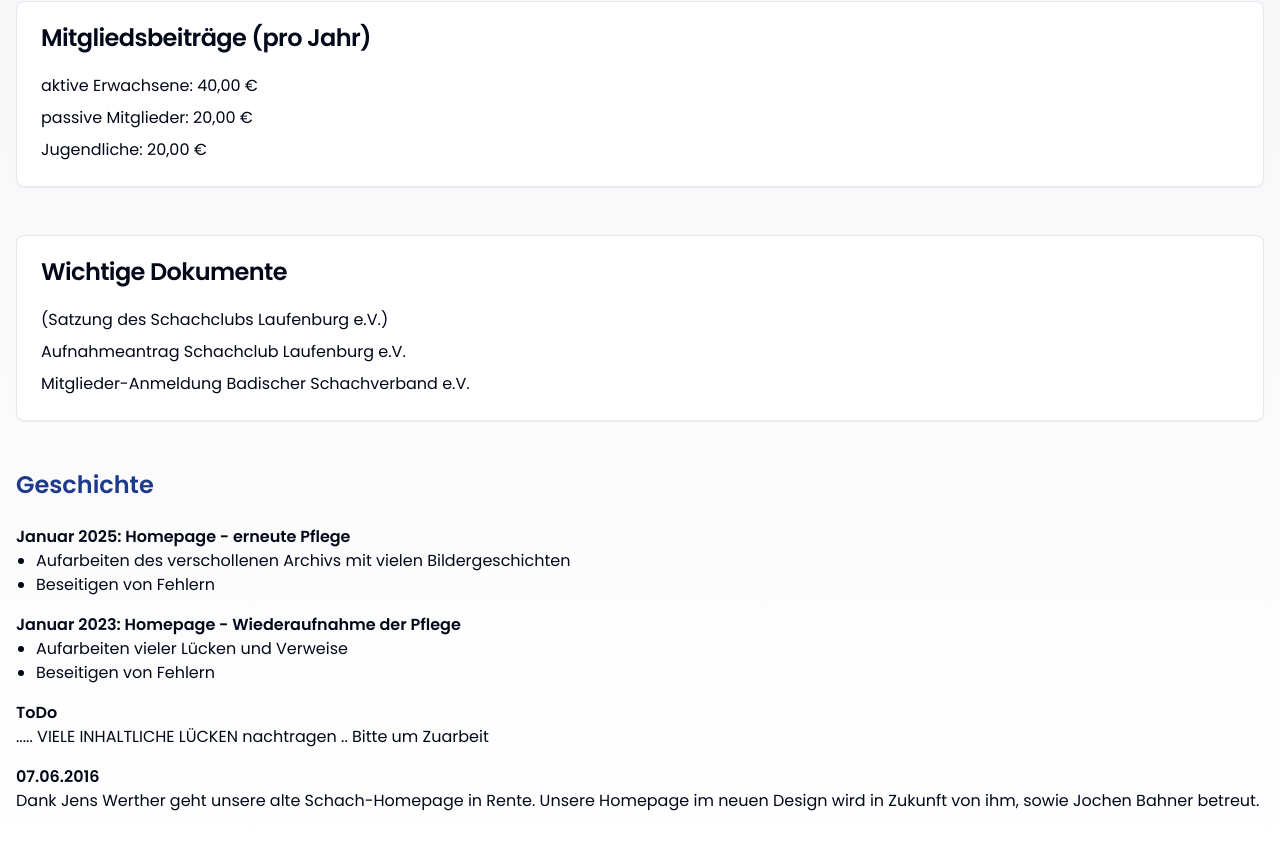
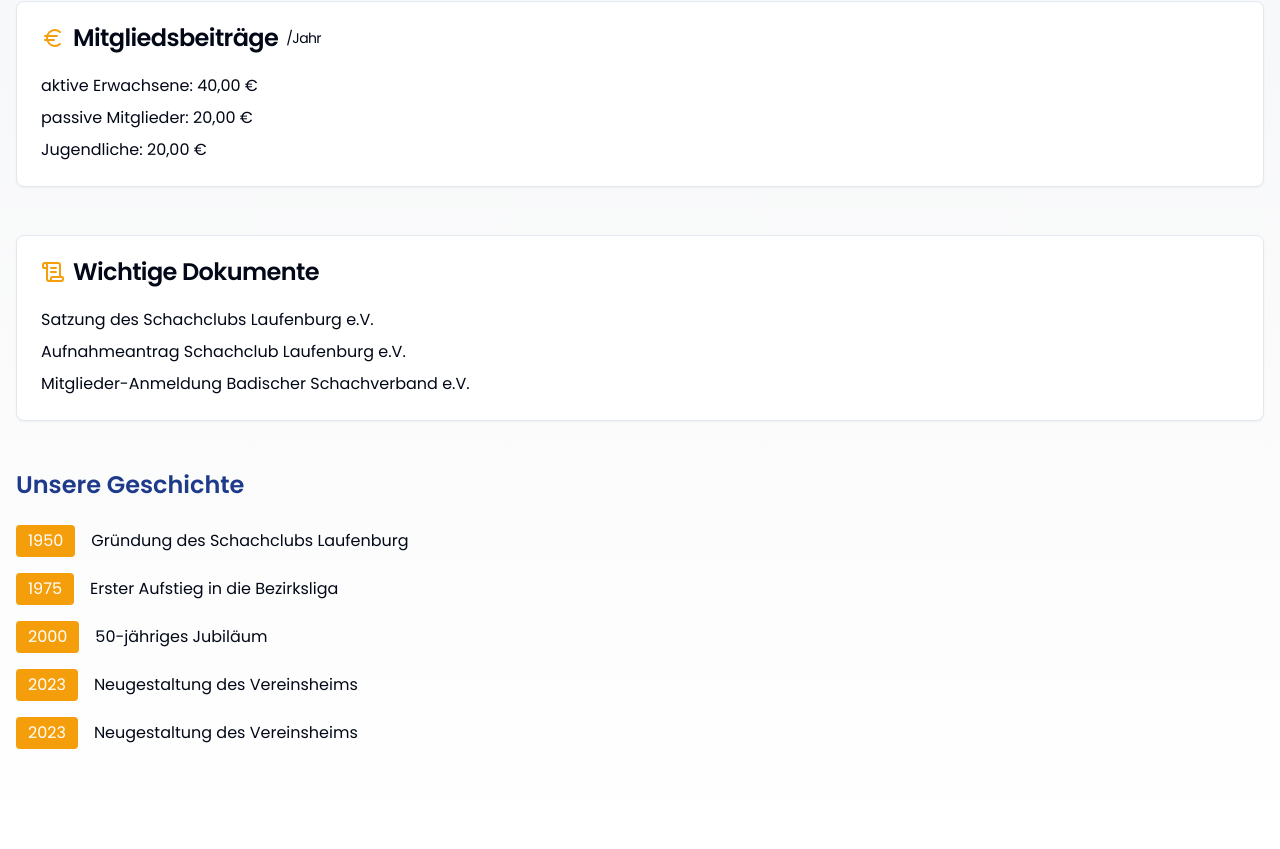
Before and after one commit to myronsi/schachclub-laufenburg, a React (Vite) app: page /ueberuns in a window 1280 px wide. Shown: the part 445-1294 px from the top of the page. Built offline with nearby package versions, Linux system fonts and the light colour scheme.

Commit message:
Reverted to edit 5f33a0e9-2f22-4114-8b65-2f26353550d5: "beauty things"

```diff
--- a/src/components/AboutSection.tsx
+++ b/src/components/AboutSection.tsx
@@ -1,13 +1,23 @@
 
-import { Info, Users } from "lucide-react";
+import { Info, Users, Euro, ScrollText } from "lucide-react";
 import { Card, CardContent, CardHeader, CardTitle } from "@/components/ui/card";
 import { useScrollAnimation } from "@/hooks/useScrollAnimation";
 
 const AboutSection = () => {
   const boardAnimation = useScrollAnimation();
+  const timelineAnimation = useScrollAnimation();
   const feesAnimation = useScrollAnimation();
   const documentsAnimation = useScrollAnimation();
   const historyAnimation = useScrollAnimation();
+
+  const timeline = [
+    { year: "1950", event: "Gründung des Schachclubs Laufenburg" },
+    { year: "1975", event: "Erster Aufstieg in die Bezirksliga" },
+    { year: "2000", event: "50-jähriges Jubiläum" },
+    { year: "2023", event: "Neugestaltung des Vereinsheims" },
+    { year: "2023", event: "Neugestaltung des Vereinsheims" },
+    // ToDo ..... VIELE INHALTLICHE LÜCKEN nachtragen .. //
+  ];
 
   return (
     <section id="about" className="py-16">
@@ -40,7 +50,11 @@ const AboutSection = () => {
           className={`mb-12 opacity-0 ${feesAnimation.isVisible ? 'animate-slideInRight' : ''}`}
         >
           <CardHeader>
-            <CardTitle>Mitgliedsbeiträge (pro Jahr)</CardTitle>
+            <CardTitle className="flex items-center gap-2">
+              <Euro className="text-club-accent" />
+              Mitgliedsbeiträge
+              <span className="text-sm font-normal">/Jahr</span>
+            </CardTitle>
           </CardHeader>
           <CardContent>
             <ul className="space-y-2">
@@ -50,55 +64,74 @@ const AboutSection = () => {
             </ul>
           </CardContent>
         </Card>
-
         <Card
           ref={documentsAnimation.elementRef}
           className={`mb-12 opacity-0 ${documentsAnimation.isVisible ? 'animate-slideInLeft' : ''}`}
         >
           <CardHeader>
-            <CardTitle>Wichtige Dokumente</CardTitle>
+            <CardTitle className="flex items-center gap-2">
+              <ScrollText className="text-club-accent"/>
+              Wichtige Dokumente
+            </CardTitle>
           </CardHeader>
           <CardContent>
             <ul className="space-y-2">
-              <li>(Satzung des Schachclubs Laufenburg e.V.)</li>
-              <li>Aufnahmeantrag Schachclub Laufenburg e.V.</li>
-              <li>Mitglieder-Anmeldung Badischer Schachverband e.V.</li>
+              <li>
+                <a
+                  href="https://example.com"
+                  className="hover:text-club-accent hover:underline"
+                  target="_blank"
+                  rel="noopener noreferrer"
+                >
+                  Satzung des Schachclubs Laufenburg e.V.
+                </a>
+              </li>
+              <li>
+                <a
+                  href="https://example.com"
+                  className="hover:text-club-accent hover:underline"
+                  target="_blank"
+                  rel="noopener noreferrer"
+                >
+                  Aufnahmeantrag Schachclub Laufenburg e.V.
+                </a>
+              </li>
+              <li>
+                <a
+                  href="https://example.com"
+                  className="hover:text-club-accent hover:underline"
+                  target="_blank"
+                  rel="noopener noreferrer"
+                >
+                  Mitglieder-Anmeldung Badischer Schachverband e.V.
+                </a>
+              </li>
             </ul>
           </CardContent>
         </Card>
-
-        <div ref={historyAnimation.elementRef}>
+        <div className="mb-12" ref={timelineAnimation.elementRef}>
           <h3 className="text-2xl font-semibold mb-6 text-club-primary">
-            Geschichte
+            Unsere Geschichte
           </h3>
           <div className="space-y-4">
-            <div className={`opacity-0 ${historyAnimation.isVisible ? 'animate-slideInRight' : ''}`}>
-              <p className="font-semibold">Januar 2025: Homepage - erneute Pflege</p>
-              <ul className="list-disc pl-5">
-                <li>Aufarbeiten des verschollenen Archivs mit vielen Bildergeschichten</li>
-                <li>Beseitigen von Fehlern</li>
-              </ul>
-            </div>
-
-            <div className={`opacity-0 ${historyAnimation.isVisible ? 'animate-slideInRight' : ''}`}>
-              <p className="font-semibold">Januar 2023: Homepage - Wiederaufnahme der Pflege</p>
-              <ul className="list-disc pl-5">
-                <li>Aufarbeiten vieler Lücken und Verweise</li>
-                <li>Beseitigen von Fehlern</li>
-              </ul>
-            </div>
-
-            <div className={`opacity-0 ${historyAnimation.isVisible ? 'animate-slideInRight' : ''}`}>
-              <p className="font-semibold">ToDo</p>
-              <p>..... VIELE INHALTLICHE LÜCKEN nachtragen .. Bitte um Zuarbeit</p>
-            </div>
-
-            <div className={`opacity-0 ${historyAnimation.isVisible ? 'animate-slideInRight' : ''}`}>
-              <p className="font-semibold">07.06.2016</p>
-              <p>Dank Jens Werther geht unsere alte Schach-Homepage in Rente. Unsere Homepage im neuen Design wird in Zukunft von ihm, sowie Jochen Bahner betreut.</p>
-            </div>
-
-            {/* Hier folgt der Rest der Geschichte chronologisch geordnet... */}
+            {timeline.map((item, index) => (
+              <div
+                key={item.year}
+                className={`flex items-start gap-4 opacity-0 ${
+                  timelineAnimation.isVisible
+                    ? 'animate-slideInRight'
+                    : ''
+                }`}
+                style={{
+                  animationDelay: timelineAnimation.isVisible ? `${index * 0.2}s` : '0s',
+                }}
+              >
+                <div className="bg-club-accent text-white px-3 py-1 rounded">
+                  {item.year}
+                </div>
+                <p className="flex-1 pt-1">{item.event}</p>
+              </div>
+            ))}
           </div>
         </div>
       </div>
--- a/src/pages/Home.tsx
+++ b/src/pages/Home.tsx
@@ -18,7 +18,7 @@ const Home = () => {
 
               <div className="space-y-6">
                 <div>
-                  <p className="font-semibold mb-2">22.11.24:</p>
+                  <p className="font-semibold mb-2">22.11.24</p>
                   <p>
                     Wir sollten mal wieder Turniere spielen,<br />
                     siehe auch Turnierausschreibungen 2022 / 23
@@ -26,8 +26,13 @@ const Home = () => {
                 </div>
 
                 <div>
-                  <p className="font-semibold">2025 wird "anders" ...</p>
-                  <p>Wiederaufnahme des Spielbetriebs Di., 07.01.25</p>
+                  <p className="font-semibold">07.01.25</p>
+                  <p>Wiederaufnahme des Spielbetriebs</p>
+                </div>
+
+                <div>
+                  <p className="font-semibold">22.04.25</p>
+                  <p>Kein Spieleabend wegen Ostern</p>
                 </div>
               </div>
             </div>
```
